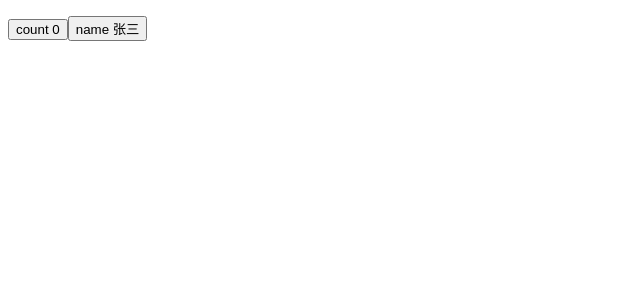
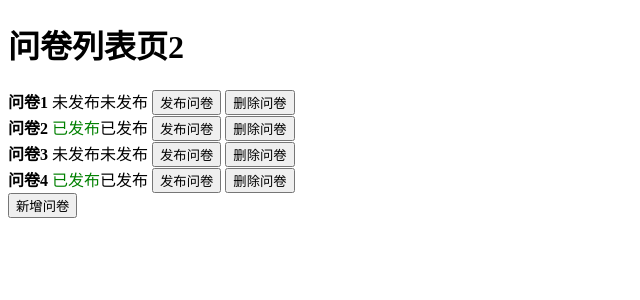
Before and after one commit to squall140/questionnaire, a React (Create React App) app: page / in a window 1280 px wide. Shown: the top 300 px of the page, without its empty margins (0-640 px from the left). Built offline with nearby package versions, Linux system fonts and the light colour scheme.

Commit message:
feat: CRUD for basic list operation

```diff
--- a/src/App.tsx
+++ b/src/App.tsx
@@ -1,8 +1,10 @@
 import React from 'react'
-import StateDemo from './StateDemo'
+// import StateDemo from './StateDemo'
+import List2 from './List2'
 
 function App() {
-  return <StateDemo />
+  // return <StateDemo />
+  return <List2 />
 }
 
 export default App
--- /dev/null
+++ b/src/List2.tsx
@@ -0,0 +1,77 @@
+import React, { FC, useState } from 'react'
+import QuestionCard from './components/QuestionCard'
+
+const List2: FC = () => {
+  const [questionList, setQuestionList] = useState([
+    { id: 'q1', title: '问卷1', isPublished: false },
+    { id: 'q2', title: '问卷2', isPublished: true },
+    { id: 'q3', title: '问卷3', isPublished: false },
+    { id: 'q4', title: '问卷4', isPublished: true },
+  ])
+
+  function add() {
+    const r = Math.random().toString().slice(-3)
+    setQuestionList(
+      // 新增用concat
+      questionList.concat({
+        id: 'q' + Math.random().toString().slice(-3),
+        title: '问卷' + r,
+        isPublished: false,
+      })
+    )
+  }
+
+  function deleteQuestion(id: string) {
+    // 不可变数据
+    setQuestionList(
+      // 删除用filter
+      questionList.filter(q => {
+        if (q.id !== id) {
+          return true
+        } else {
+          return false
+        }
+      })
+    )
+  }
+
+  function publishQuestion(id: string) {
+    setQuestionList(
+      // 修改map
+      questionList.map(q => {
+        if (q.id !== id) return q
+
+        return {
+          ...q,
+          isPublished: true,
+        }
+      })
+    )
+  }
+
+  return (
+    <div>
+      <h1>问卷列表页2</h1>
+      <div>
+        {questionList.map(question => {
+          const { id, title, isPublished } = question
+          return (
+            <QuestionCard
+              key={id}
+              id={id}
+              title={title}
+              isPublished={isPublished}
+              deleteQuestion={deleteQuestion}
+              publishQuestion={publishQuestion}
+            />
+          )
+        })}
+      </div>
+      <div>
+        <button onClick={add}>新增问卷</button>
+      </div>
+    </div>
+  )
+}
+
+export default List2
--- a/src/components/QuestionCard.tsx
+++ b/src/components/QuestionCard.tsx
@@ -13,27 +13,21 @@ type PropsType = {
 const QuestionCard: FC<PropsType> = props => {
   const { id, title, isPublished, deleteQuestion, publishQuestion } = props
 
-  function publish(id: string) {
-    publishQuestion && publishQuestion(id)
+  function edit(id: string) {
+    console.log('edit', id)
   }
 
   function del(id: string) {
     deleteQuestion && deleteQuestion(id)
   }
 
-  // useEffect(() => {
-  //   console.log('question card mounted')
-
-  //   return () => {
-  //     console.log('question card unmounted', id) // 销毁
-  //   }
-
-  //   // 生命周期：创建，更新（state 变化），销毁
-  // }, [])
+  function publish(id: string) {
+    publishQuestion && publishQuestion(id)
+  }
 
   // let itemClassName = 'list-item'
   // if (isPublished) itemClassName += ' published'
-  // // 逻辑稍微复杂
+  // 逻辑稍微复杂
 
   // const itemClassName = classnames('list-item', { published: isPublished })
   // const itemClassName = classnames({
@@ -50,11 +44,11 @@ const QuestionCard: FC<PropsType> = props => {
 
   return (
     //   <div key={id} className={itemClassName}>
-    <div key={id}>
+    <div key={id} className="list-item">
       <strong>{title}</strong>
       &nbsp;
       {/* 条件判断 */}
-      {/* {isPublished ? <span className={styles['published-span']}>已发布</span> : <span>未发布</span>} */}
+      {isPublished ? <span style={{ color: 'green' }}>已发布</span> : <span>未发布</span>}
       {isPublished ? <span>已发布</span> : <span>未发布</span>}
       &nbsp;
       <button
@@ -72,6 +66,7 @@ const QuestionCard: FC<PropsType> = props => {
       >
         删除问卷
       </button>
+      &nbsp;
     </div>
   )
 }
```
